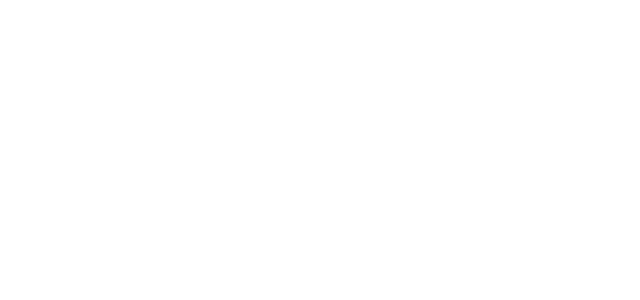
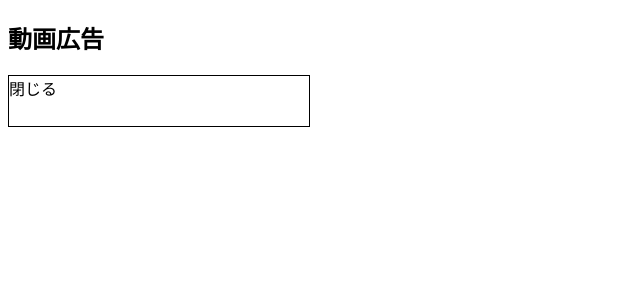
Before and after one commit to takeru-a/adburster, a Vue app in the folder app-adbuster/: page /game/movie in a window 1280 px wide. Shown: the top 300 px of the page, without its empty margins (0-640 px from the left). Built offline with nearby package versions, Linux system fonts and the light colour scheme.

Commit message:
add:動画広告

```diff
--- /dev/null
+++ b/app-adbuster/src/components/game/MovieAd.vue
@@ -0,0 +1,47 @@
+<template>
+  <div>
+    <h2>動画広告</h2>
+    <div id="ad">
+      <div id="PassageArea">{{ timerCount }}</div>
+      <div @click="btnClick" id="result"></div>
+    </div>
+  </div>
+</template>
+<script>
+export default {
+  data() {
+    return {
+      timerCount: 5,
+      result: String
+    };
+  },
+  methods: {
+    btnClick() {
+      var ad = document.getElementById("ad");
+      ad.remove();
+    }
+  },
+  watch: {
+    timerCount: {
+      handler(value) {
+        if (value > 0) {
+          setTimeout(() => {
+            this.timerCount--;
+          }, 1000);
+        } else {
+          document.getElementById("PassageArea").innerHTML = "";
+          document.getElementById("result").innerHTML = "閉じる";
+        }
+      },
+      immediate: true
+    }
+  }
+};
+</script>
+<style scoped>
+#ad {
+  width: 300px;
+  height: 50px;
+  border: 1px solid #000;
+}
+</style>
--- a/app-adbuster/src/pages/top/index.vue
+++ b/app-adbuster/src/pages/top/index.vue
@@ -9,6 +9,8 @@
     <router-link to="/game/emerge">ゲーム2(浮かび上がる)</router-link>
     <br>
     <router-link to="/game/expand">ゲーム3(広がる)</router-link>
+    <br>
+    <router-link to="/game/movie">動画広告</router-link>
   </div>
 </template>
 <script>
--- a/app-adbuster/src/router/index.js
+++ b/app-adbuster/src/router/index.js
@@ -3,6 +3,7 @@
 import SlideAd from "../components/game/SlideAd.vue"
 import EmergeAd from "../components/game/EmergeAd.vue"
 import ExpandAd from '../components/game/ExpandAd.vue'
+import MovieAd from '../components/game/MovieAd.vue'
 
 Vue.use(Router)
 
@@ -36,5 +37,10 @@
       name: 'expand',
       component: ExpandAd
     },
+    {
+      path: '/game/movie',
+      name: 'movie',
+      component: MovieAd
+    },
   ]
 })
```
